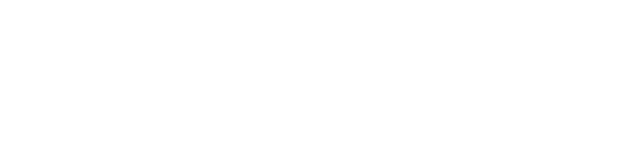
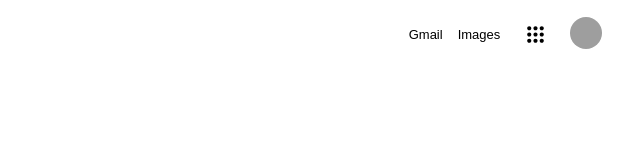
Before and after one commit to FernandoDeLeon17/Google_Clone, a plain HTML site: page index.html in a window 1280 px wide. Shown: the whole page, without its empty margins (640-1280 px from the left). Drawn offline with Linux system fonts and the light colour scheme; grey boxes are pictures that could not be loaded.

Commit message:
index.html and main.css modified to create the header

```diff
--- a/index.html
+++ b/index.html
@@ -7,7 +7,26 @@
     <title>Google</title>
 </head>
 <body>
-    <header></header>
+    <header class="header">
+        <nav class="menu">
+            <ul>
+                <li>
+                    <a href="">Gmail</a>
+                </li>
+                <li>
+                    <a href="">Images</a>
+                </li>
+                <li class="menu-icon">
+                    <a href=""><svg class="gb_cf" focusable="false" viewBox="0 0 24 24"><path d="M6,8c1.1,0 2,-0.9 2,-2s-0.9,-2 -2,-2 -2,0.9 -2,2 0.9,2 2,2zM12,20c1.1,0 2,-0.9 2,-2s-0.9,-2 -2,-2 -2,0.9 -2,2 0.9,2 2,2zM6,20c1.1,0 2,-0.9 2,-2s-0.9,-2 -2,-2 -2,0.9 -2,2 0.9,2 2,2zM6,14c1.1,0 2,-0.9 2,-2s-0.9,-2 -2,-2 -2,0.9 -2,2 0.9,2 2,2zM12,14c1.1,0 2,-0.9 2,-2s-0.9,-2 -2,-2 -2,0.9 -2,2 0.9,2 2,2zM16,6c0,1.1 0.9,2 2,2s2,-0.9 2,-2 -0.9,-2 -2,-2 -2,0.9 -2,2zM12,8c1.1,0 2,-0.9 2,-2s-0.9,-2 -2,-2 -2,0.9 -2,2 0.9,2 2,2zM18,14c1.1,0 2,-0.9 2,-2s-0.9,-2 -2,-2 -2,0.9 -2,2 0.9,2 2,2zM18,20c1.1,0 2,-0.9 2,-2s-0.9,-2 -2,-2 -2,0.9 -2,2 0.9,2 2,2z"></path></svg></a>
+                </li>
+                <li>
+                    <a href="">
+                        <img class="profile-image"src="https://cdn3.iconfinder.com/data/icons/avatars-round-flat/33/avat-01-512.png" alt="Profile" height="32px" width="32px">
+                    </a>
+                </li>
+            </ul>
+        </nav>
+    </header>
     <section></section>
     <footer></footer>
 </body>
--- a/style/main.css
+++ b/style/main.css
@@ -0,0 +1,52 @@
+body {
+    margin: 0;
+    padding: 0;
+    font-size: 13px;
+    font-family: Arial, Helvetica, sans-serif;
+}
+
+a {
+    text-decoration: none;
+    cursor: pointer;
+}
+
+.header {
+    width: 100%;
+    height: 60px;
+}
+
+.menu {
+    display: flex;
+    justify-content: flex-end;
+}
+
+.menu ul {
+    width: 250px;
+    height: auto;
+    display: flex;
+    list-style: none;
+    justify-content: center;
+    align-items: center;
+}
+
+.menu ul li a{
+    margin-right: 15px;
+    color: #000000;
+}
+.menu-icon {
+    /* background-image: url('https://static.thenounproject.com/png/756729-200.png');
+    background-repeat: no-repeat;
+    background-position: center;
+    background-size: contain; */
+    height: 25px;
+    width: 25px;
+    padding: 8px;
+
+}
+
+.profile-image {
+    /* border: red 1px solid; */
+    border-radius: 50%;
+    margin-left: 10px;
+    padding: 4px;
+}
```
